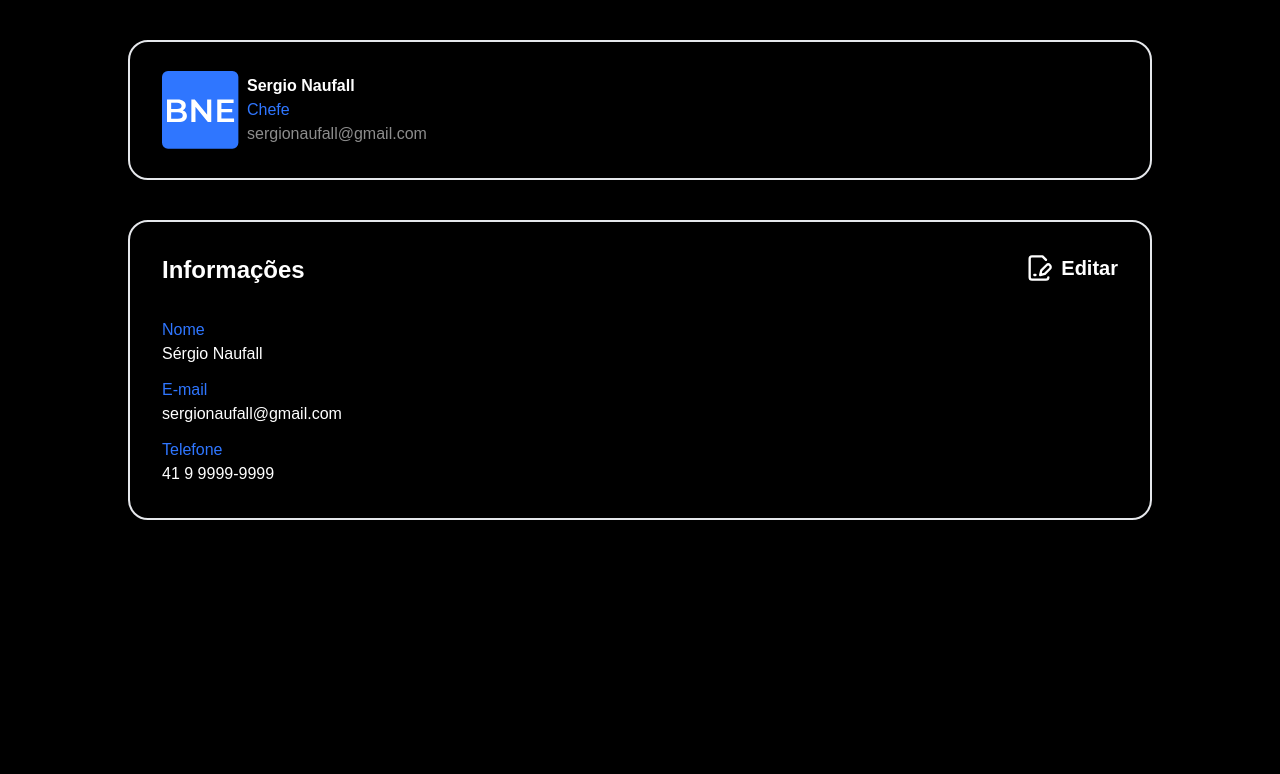
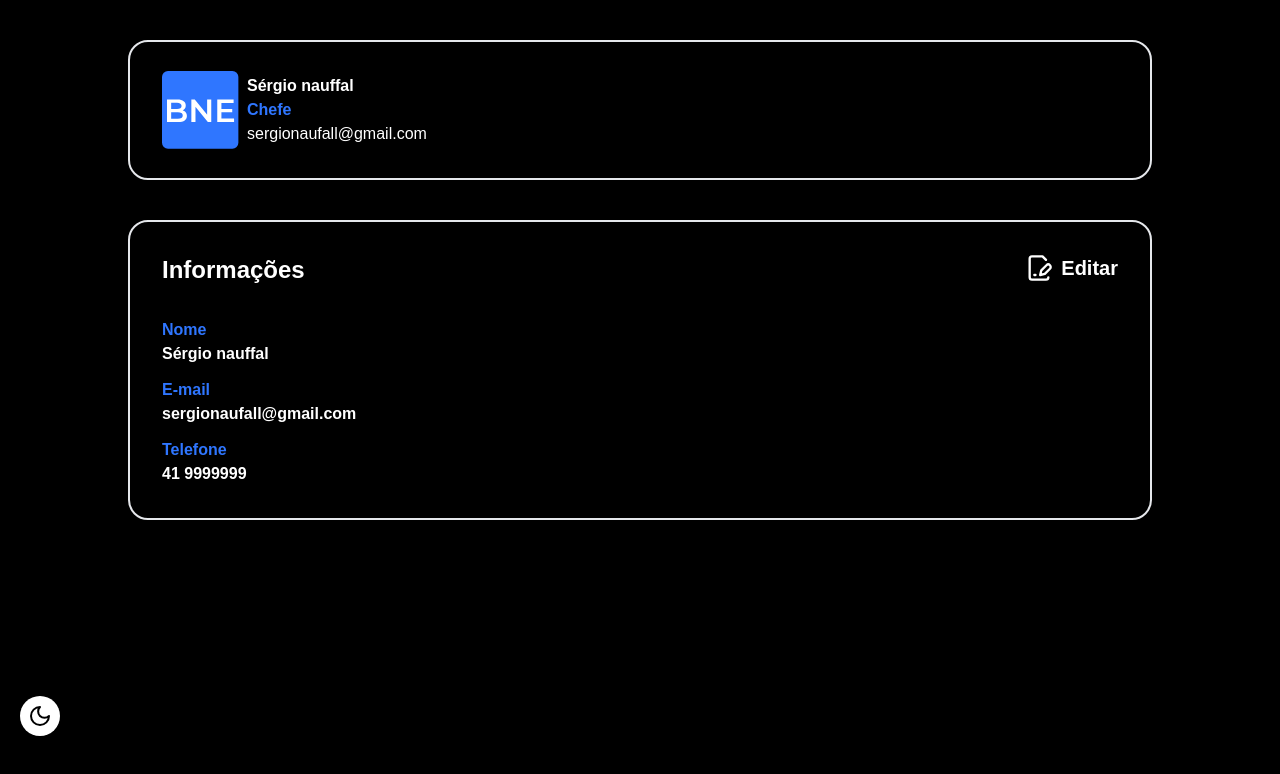
Before and after one commit to waltindobne/HDsupport, a Next.js app in the folder my-app/: page /Profile in a window 1280 px wide. Shown: the top 774 px of the page. Built offline with nearby package versions, Linux system fonts and the light colour scheme.

Commit message:
ADD: darkmode in Profile Page

```diff
--- a/my-app/src/app/Profile/page.tsx
+++ b/my-app/src/app/Profile/page.tsx
@@ -1,8 +1,37 @@
-import { FilePenLine } from 'lucide-react';
+"use client"
+import { FilePenLine, Moon, Sun } from 'lucide-react';
+import { useEffect, useState } from "react";
 
 export default function Profile() {
+
+    const profileDados = [
+      {id:1, nome: "Sérgio nauffal", cargo: "Chefe", email: "sergionaufall@gmail.com", numero: "41 9999999"}
+    ]
+
+ const [darkMode, setDarkMode] = useState(false);
+  const toggleDarkMode = () => {
+    setDarkMode(!darkMode);
+
+    const newMode = !darkMode;
+
+    setDarkMode(newMode);
+
+    localStorage.setItem('darkMode', newMode ? 'enabled' : 'disabled')
+}
+
+useEffect(() => {
+
+  const storedMode = localStorage.getItem('darkMode');
+  if (storedMode === 'enabled'){
+    setDarkMode(true);
+  }
+},
+
+[]);
+
   return (
-    <div className='bg-black h-[100vh]'>
+    <div className={`${darkMode && "dark"}`}>
+      <div className="min-h-screen h-full bg-black dark:bg-white">
   <div className="justify-center items-center flex">
     <div className="border-2 rounded-[20px] mt-10 w-4/5">
       <div className="flex ml-8 items-center w-[638px] h-[136px] border-slate-50">
@@ -11,9 +40,13 @@ export default function Profile() {
           <path d="M5.008 51V28.6H15.504C18.192 28.6 20.24 29.1333 21.648 30.2C23.056 31.2453 23.76 32.6533 23.76 34.424C23.76 35.6187 23.4827 36.6427 22.928 37.496C22.3733 38.328 21.6267 38.9787 20.688 39.448C19.7707 39.896 18.768 40.12 17.68 40.12L18.256 38.968C19.5147 38.968 20.6453 39.2027 21.648 39.672C22.6507 40.12 23.44 40.7813 24.016 41.656C24.6133 42.5307 24.912 43.6187 24.912 44.92C24.912 46.84 24.176 48.3333 22.704 49.4C21.232 50.4667 19.0453 51 16.144 51H5.008ZM9.168 47.736H15.888C17.4453 47.736 18.64 47.48 19.472 46.968C20.304 46.456 20.72 45.6347 20.72 44.504C20.72 43.3947 20.304 42.584 19.472 42.072C18.64 41.5387 17.4453 41.272 15.888 41.272H8.848V38.04H15.056C16.5067 38.04 17.616 37.784 18.384 37.272C19.1733 36.76 19.568 35.992 19.568 34.968C19.568 33.9227 19.1733 33.144 18.384 32.632C17.616 32.12 16.5067 31.864 15.056 31.864H9.168V47.736ZM29.3518 51V28.6H32.7758L46.8238 45.848H45.1278V28.6H49.2558V51H45.8318L31.7838 33.752H33.4798V51H29.3518ZM59.098 37.912H70.234V41.336H59.098V37.912ZM59.418 47.512H72.058V51H55.258V28.6H71.61V32.088H59.418V47.512Z" fill="white"/>
         </svg>
         <div className="ml-2">
-          <h1 className="font-bold text-white">Sergio Naufall</h1>
-          <h3 className="text-[#2F76FF] font-medium">Chefe</h3>
-          <h3 className="text-[#8C8C8C]">sergionaufall@gmail.com</h3>
+         {profileDados.map(profile => (
+           <div>
+            <h1 className="font-bold text-white dark:text-black">{profile.nome}</h1>
+           <h3 className="text-[#2F76FF] font-bold">{profile.cargo}</h3>
+           <h3 className="text-white dark:text-[#8C8C8C] ">{profile.email}</h3>
+           </div>
+         )) }
         </div>
       </div>
     </div>
@@ -22,22 +55,28 @@ export default function Profile() {
     <div className="flex justify-center items-center mt-10">
       <div className="border-2 w-4/5 h-[300px] rounded-[20px]">
         <div className="flex justify-between">
-          <div className="font-bold text-2xl  text-white p-8">Informações</div>
-          <div className="p-8 font-bold flex text-xl"> <button className='flex'>   <svg xmlns="http://www.w3.org/2000/svg" width="28" height="28" viewBox="0 0 24 24" fill="none" stroke="currentColor" stroke-width="2" stroke-linecap="round" stroke-linejoin="round" className=" text-white lucide lucide-file-pen-line"><path d="m18 5-3-3H6a2 2 0 0 0-2 2v16a2 2 0 0 0 2 2h12a2 2 0 0 0 2-2"/><path d="M8 18h1"/><path d="M18.4 9.6a2 2 0 1 1 3 3L17 17l-4 1 1-4Z"/></svg> <h1 className='ml-2  text-white'>Editar</h1></button></div>
+          <div className="font-bold text-2xl  text-white p-8 dark:text-black">Informações</div>
+          <div className="p-8 font-bold flex text-xl"> <button className='flex'>   <svg xmlns="http://www.w3.org/2000/svg" width="28" height="28" viewBox="0 0 24 24" fill="none" stroke="currentColor" stroke-width="2" stroke-linecap="round" stroke-linejoin="round" className=" text-white lucide lucide-file-pen-line dark:text-black"><path d="m18 5-3-3H6a2 2 0 0 0-2 2v16a2 2 0 0 0 2 2h12a2 2 0 0 0 2-2"/><path d="M8 18h1"/><path d="M18.4 9.6a2 2 0 1 1 3 3L17 17l-4 1 1-4Z"/></svg> <h1 className='ml-2  text-white dark:text-black'>Editar</h1></button></div>
         </div>
-        <div className="flex flex-col ml-8">
-          <h1 className="text-[#2F76FF] font-medium">Nome</h1>
-          <p className="font-medium  text-white">Sérgio Naufall</p>
+        {profileDados.map(profile => (
+          <div className="flex flex-col ml-8">
+          <h1 className="text-[#2F76FF] font-bold">Nome</h1>
+          <p className="font-bold  text-white dark:text-black ">{profile.nome}</p>
 
-          <h1 className="text-[#2F76FF] font-medium mt-3">E-mail</h1>
-          <p className="font-medium  text-white">sergionaufall@gmail.com</p>
+          <h1 className="text-[#2F76FF] font-bold mt-3">E-mail</h1>
+          <p className="font-bold  text-white dark:text-black  ">{profile.email}</p>
 
-          <h1 className="text-[#2F76FF] font-medium mt-3">Telefone</h1>
-          <p className="font-medium  text-white">41 9 9999-9999</p>
+          <h1 className="text-[#2F76FF] font-bold mt-3">Telefone</h1>
+          <p className="font-bold  text-white dark:text-black ">{profile.numero}</p>
         </div>
+        ))}
       </div>
     </div>
+        <button onClick={toggleDarkMode} className="ml-5 text-center flex justify-center items-center absolute w-10 h-10 bottom-16 right-26 bg-white text-dark dark:text-white dark:bg-neutral-900 rounded-full">
+            {darkMode ? <Sun/> : <Moon/>}
+          </button>
   </div>
+    </div>
 
   );
 }
```
